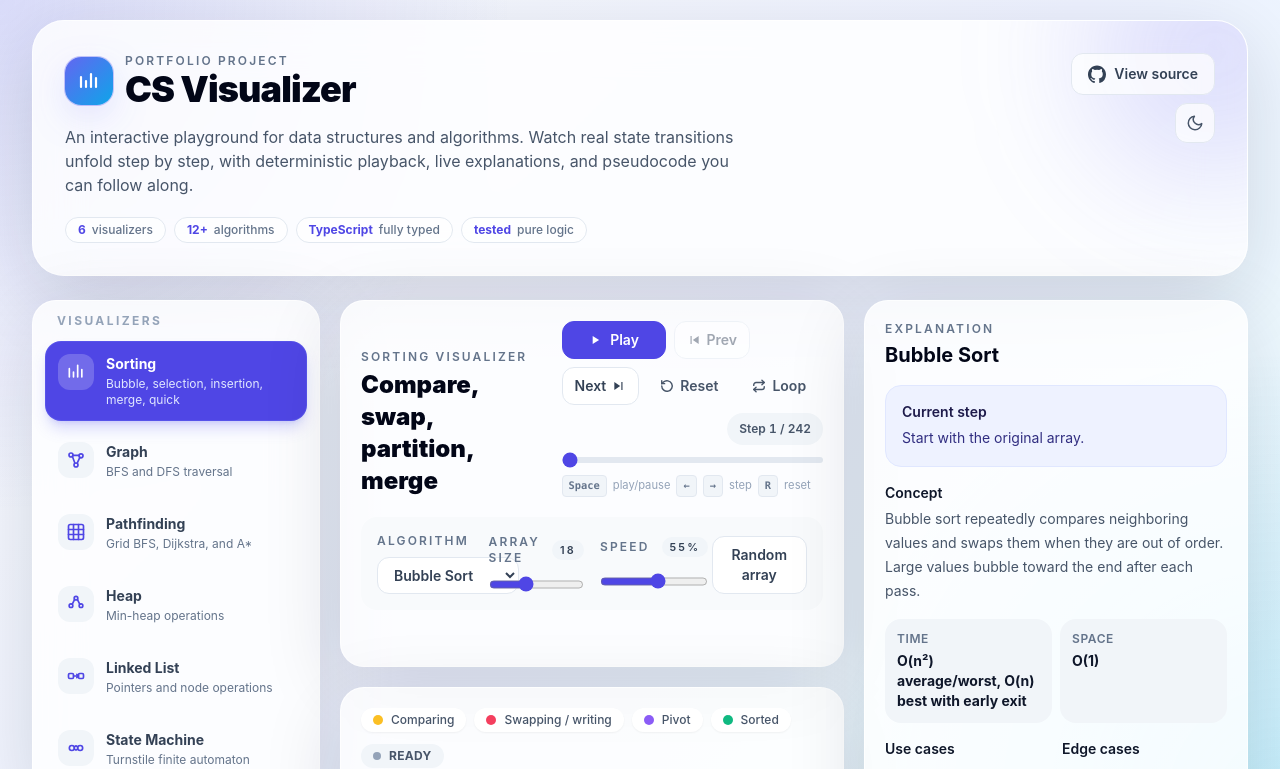
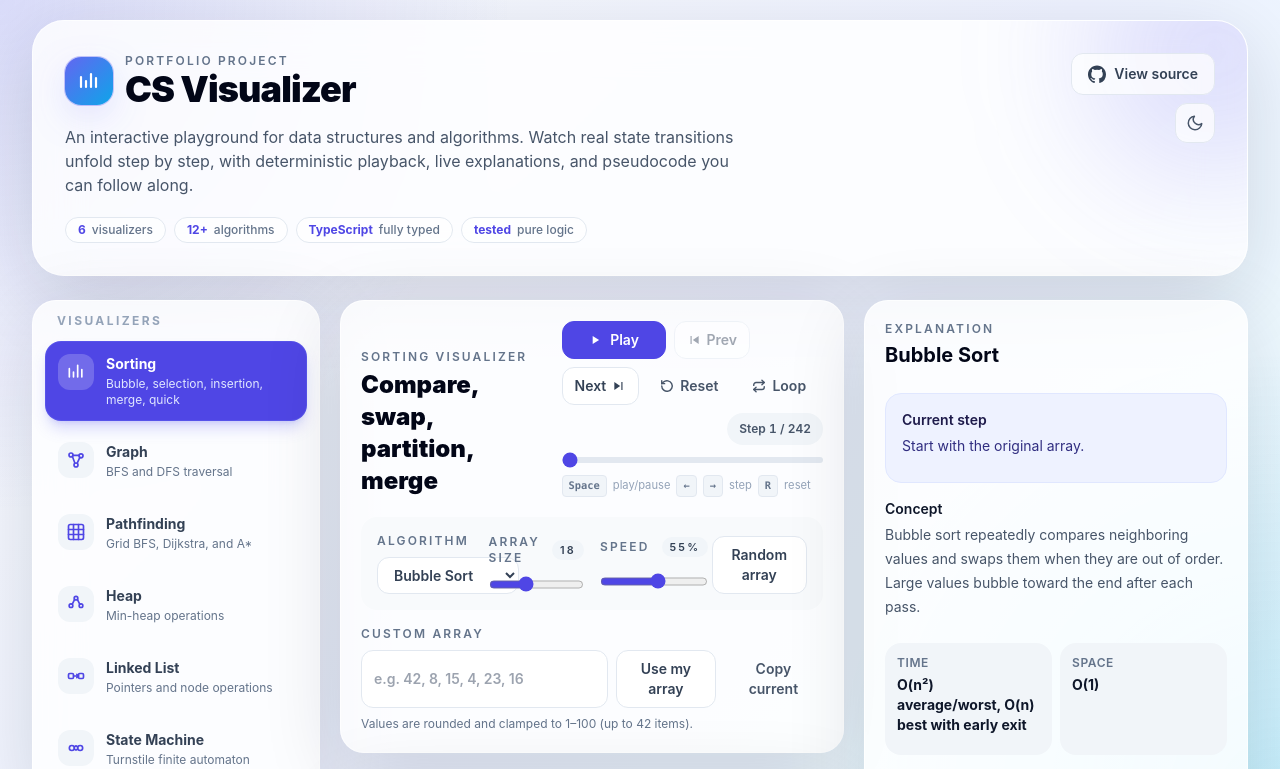
Before and after one commit to lorenzodarioben-lgtm/cs-visualizer, a React (Vite) app: page / in a window 1280 px wide. Shown: the top 769 px of the page. Built offline with nearby package versions, Linux system fonts and the light colour scheme.

Commit message:
Add custom sorting input and persist the selected visualizer
Let users enter a custom array for the sorting visualizer, and remember the
selected visualizer across sessions with localStorage.

```diff
--- a/src/App.tsx
+++ b/src/App.tsx
@@ -1,5 +1,5 @@
-import { useState } from 'react';
 import { useTheme } from './lib/theme/useTheme';
+import { useLocalStorage } from './lib/utils/useLocalStorage';
 import { AppShell } from './components/layout/AppShell';
 import { SortingVisualizer } from './features/sorting/components/SortingVisualizer';
 import { GraphVisualizer } from './features/graph/components/GraphVisualizer';
@@ -16,8 +16,25 @@ export type VisualizerKey =
   | 'linked-list'
   | 'state-machine';
 
+const VISUALIZER_KEYS: VisualizerKey[] = [
+  'sorting',
+  'graph',
+  'pathfinding',
+  'heap',
+  'linked-list',
+  'state-machine',
+];
+
+function isVisualizerKey(value: unknown): value is VisualizerKey {
+  return typeof value === 'string' && (VISUALIZER_KEYS as string[]).includes(value);
+}
+
 export default function App() {
-  const [active, setActive] = useState<VisualizerKey>('sorting');
+  const [active, setActive] = useLocalStorage<VisualizerKey>(
+    'cs-visualizer:active',
+    'sorting',
+    isVisualizerKey,
+  );
   const { theme, toggleTheme } = useTheme();
 
   return (
--- a/src/features/sorting/components/SortingVisualizer.tsx
+++ b/src/features/sorting/components/SortingVisualizer.tsx
@@ -8,6 +8,7 @@ import { StatusBadge, type StatusTone } from '../../../components/visualization/
 import { PlaybackControls } from '../../../components/layout/PlaybackControls';
 import { speedToDelayMs, useAnimationController } from '../../../lib/animation/useAnimationController';
 import { useReducedMotion } from '../../../lib/animation/useReducedMotion';
+import { clampNumber, parseNumberList } from '../../../lib/utils/arrays';
 import { generateSortSteps, randomArray } from '../algorithms/sortingAlgorithms';
 import { SORT_INFO } from '../algorithms/sortInfo';
 import type { SortAlgorithm, SortStep } from '../sortingTypes';
@@ -30,6 +31,8 @@ export function SortingVisualizer() {
   const [arraySize, setArraySize] = useState(18);
   const [speed, setSpeed] = useState(55);
   const [array, setArray] = useState(() => randomArray(18));
+  const [customInput, setCustomInput] = useState('');
+  const [inputError, setInputError] = useState<string | null>(null);
 
   const steps = useMemo(() => generateSortSteps(algorithm, array), [algorithm, array]);
   const controller = useAnimationController<SortStep>(steps, speedToDelayMs(speed));
@@ -40,6 +43,19 @@ export function SortingVisualizer() {
 
   function generateNewArray(size = arraySize) {
     setArray(randomArray(size));
+    setInputError(null);
+  }
+
+  function applyCustomArray() {
+    const values = parseNumberList(customInput).map((value) => clampNumber(Math.round(value), 1, 100));
+    if (values.length < 2) {
+      setInputError('Enter at least two numbers (1–100), separated by commas.');
+      return;
+    }
+    const trimmed = values.slice(0, 42);
+    setArray(trimmed);
+    setArraySize(trimmed.length);
+    setInputError(null);
   }
 
   return (
@@ -82,6 +98,41 @@ export function SortingVisualizer() {
               <ControlButton className="w-full" onClick={() => generateNewArray()}>Random array</ControlButton>
             </div>
           </div>
+
+          <form
+            className="mt-4 grid gap-2"
+            onSubmit={(event) => {
+              event.preventDefault();
+              applyCustomArray();
+            }}
+          >
+            <span className="control-label">Custom array</span>
+            <div className="flex flex-col gap-2 sm:flex-row">
+              <input
+                className="control-input flex-1"
+                value={customInput}
+                placeholder="e.g. 42, 8, 15, 4, 23, 16"
+                aria-label="Custom array values"
+                aria-invalid={inputError !== null}
+                onChange={(event) => setCustomInput(event.target.value)}
+              />
+              <ControlButton type="submit" variant="secondary">Use my array</ControlButton>
+              <ControlButton
+                type="button"
+                variant="ghost"
+                onClick={() => setCustomInput(array.join(', '))}
+              >
+                Copy current
+              </ControlButton>
+            </div>
+            {inputError ? (
+              <p className="text-xs font-semibold text-rose-600 dark:text-rose-400">{inputError}</p>
+            ) : (
+              <p className="text-xs text-slate-500 dark:text-slate-400">
+                Values are rounded and clamped to 1–100 (up to 42 items).
+              </p>
+            )}
+          </form>
         </div>
 
         <div className="panel p-5">
--- a/src/lib/utils/arrays.ts
+++ b/src/lib/utils/arrays.ts
@@ -11,3 +11,20 @@ export function swap<T>(items: T[], a: number, b: number): void {
 export function numbersEqual(a: number[], b: number[]): boolean {
   return a.length === b.length && a.every((value, index) => value === b[index]);
 }
+
+/**
+ * Parse a free-form list of numbers separated by commas or whitespace,
+ * discarding any tokens that are not finite numbers. Empty input yields [].
+ */
+export function parseNumberList(raw: string): number[] {
+  return raw
+    .split(/[\s,]+/)
+    .map((token) => token.trim())
+    .filter((token) => token.length > 0)
+    .map(Number)
+    .filter((value) => Number.isFinite(value));
+}
+
+export function clampNumber(value: number, min: number, max: number): number {
+  return Math.min(max, Math.max(min, value));
+}
--- /dev/null
+++ b/src/lib/utils/useLocalStorage.ts
@@ -0,0 +1,39 @@
+import { useCallback, useEffect, useState } from 'react';
+
+/**
+ * A useState-like hook that persists its value to localStorage under `key`.
+ * Falls back to `initialValue` when storage is empty or unavailable (SSR,
+ * privacy mode). An optional `validate` guard rejects stale/corrupt values.
+ */
+export function useLocalStorage<T>(
+  key: string,
+  initialValue: T,
+  validate?: (value: unknown) => value is T,
+): [T, (value: T) => void] {
+  const readValue = useCallback((): T => {
+    if (typeof window === 'undefined') return initialValue;
+    try {
+      const raw = window.localStorage.getItem(key);
+      if (raw === null) return initialValue;
+      const parsed = JSON.parse(raw) as unknown;
+      if (validate && !validate(parsed)) return initialValue;
+      return parsed as T;
+    } catch {
+      return initialValue;
+    }
+  }, [initialValue, key, validate]);
+
+  const [value, setValue] = useState<T>(readValue);
+
+  useEffect(() => {
+    try {
+      window.localStorage.setItem(key, JSON.stringify(value));
+    } catch {
+      /* ignore write failures (quota, privacy mode) */
+    }
+  }, [key, value]);
+
+  const set = useCallback((next: T) => setValue(next), []);
+
+  return [value, set];
+}
```
